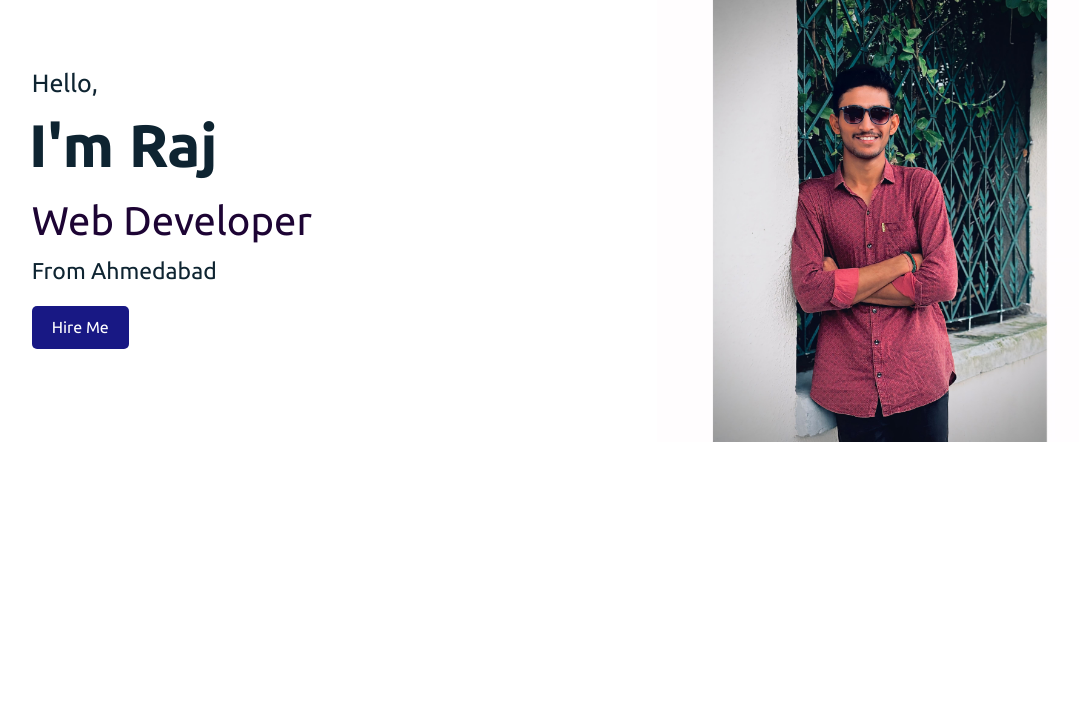
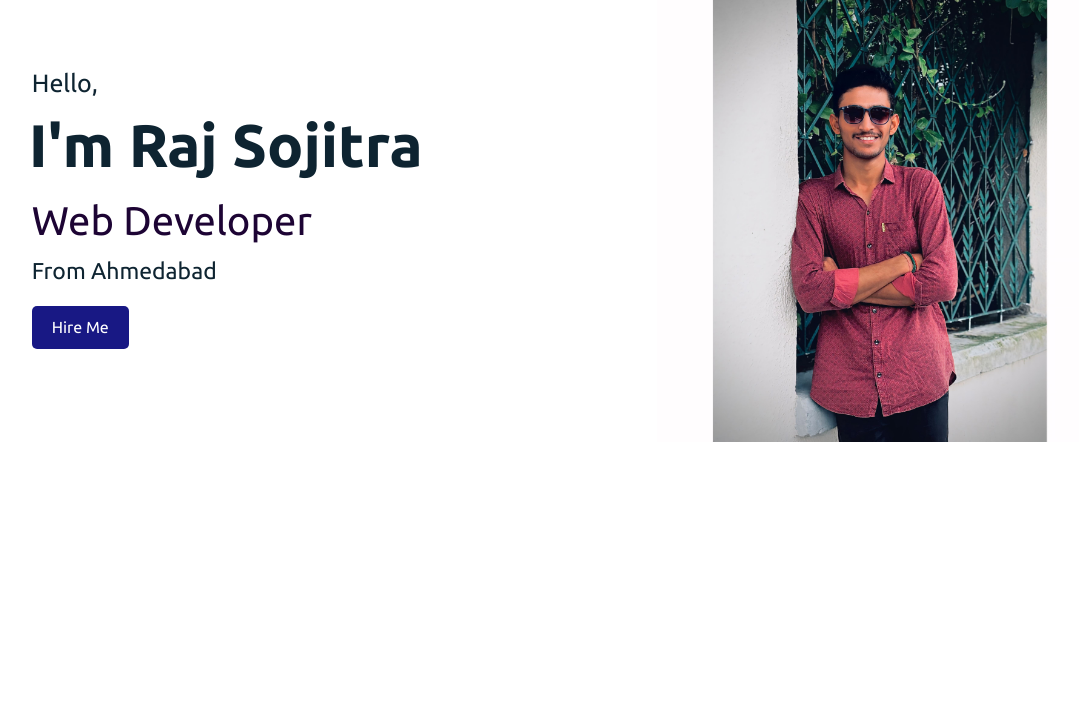
Before and after one commit to rajsojitra11/portfolio, a plain HTML site: page portfolio/index.html in a window 1280 px wide. Shown: the part 74-800 px from the top of the page, without its empty margins (28-1107 px from the left). Drawn offline with nearby package versions, Linux system fonts and the light colour scheme.

Commit message:
portfolio

```diff
--- a/portfolio/index.html
+++ b/portfolio/index.html
@@ -74,7 +74,7 @@
           <div class="home-content">
             <div class="text">
               <div class="text-one">Hello,</div>
-              <div class="text-two">I'm Raj </div>
+              <div class="text-two">I'm Raj Sojitra</div>
               <div class="text-three">Web Developer</div>
               <div class="text-four">From Ahmedabad</div>
             </div>
```
